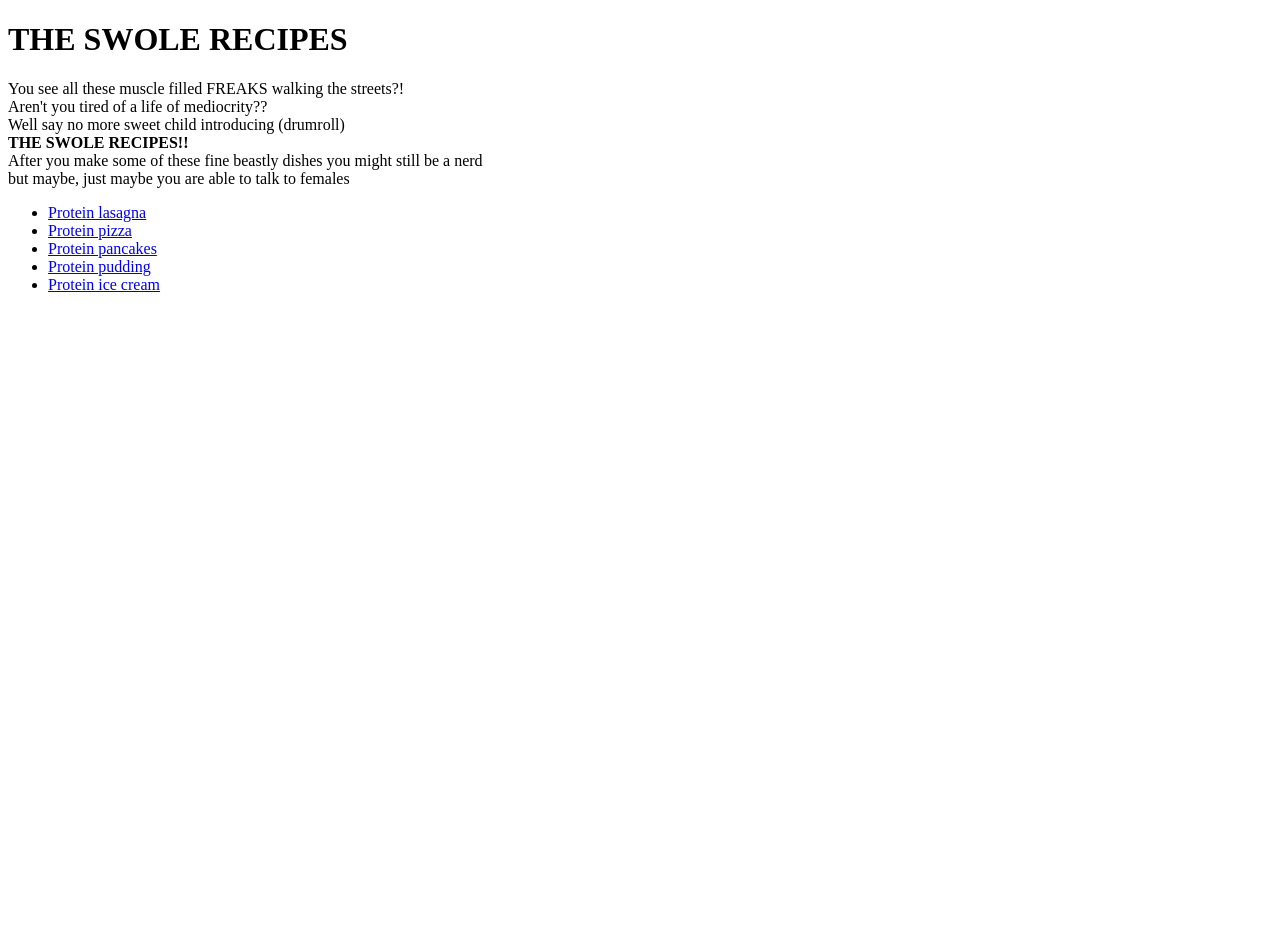
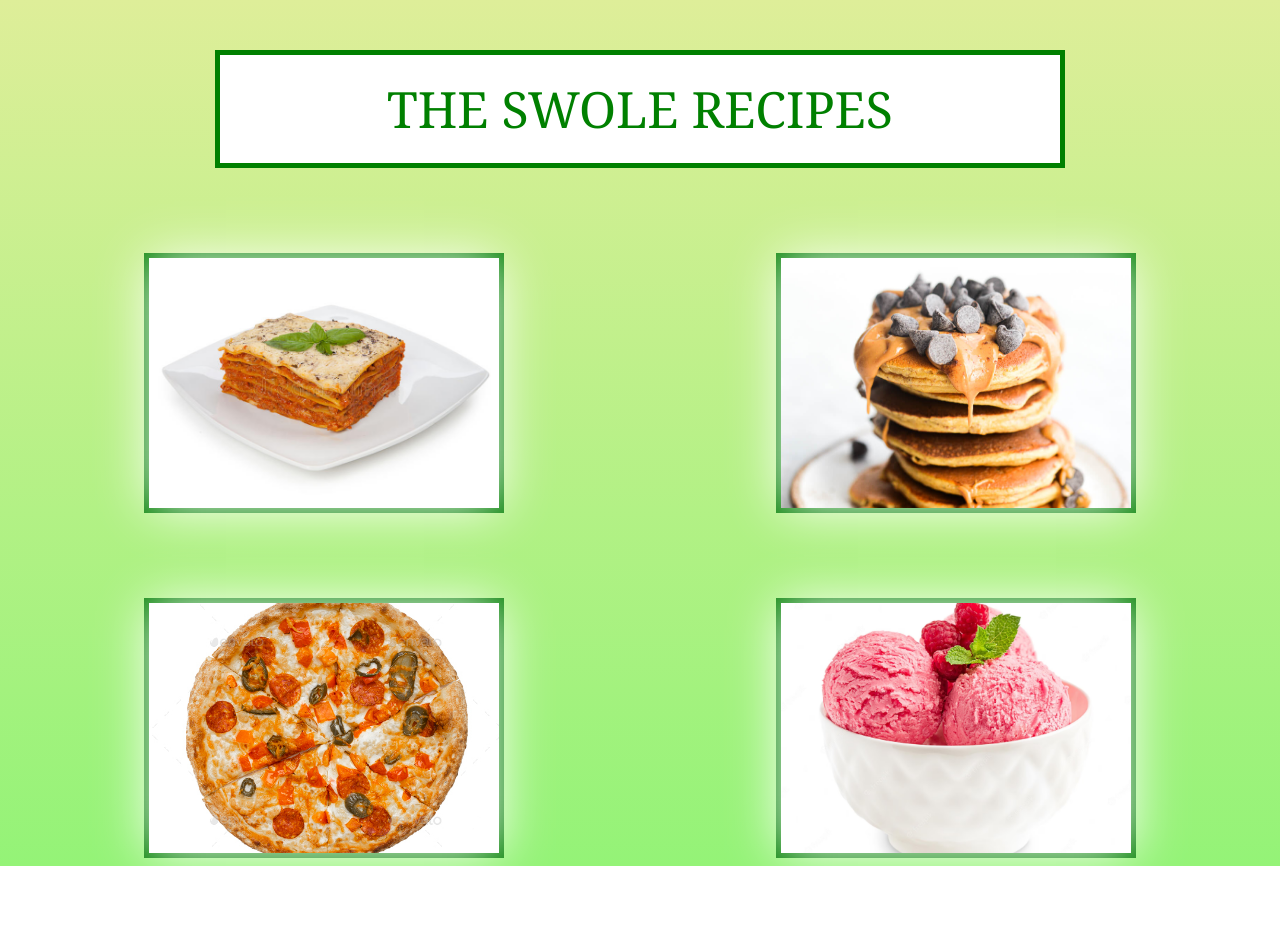
Before and after one commit to JakaAmbrus/Swole_recipes, a plain HTML site: page index.html in a window 1280 px wide. After the commit the page ends 866 px from the top, so only its background shows below. Drawn offline with Linux system fonts and the light colour scheme.

Commit message:
my first implimentation of basic css in my website

```diff
--- a/index.html
+++ b/index.html
@@ -5,41 +5,103 @@
     <meta http-equiv="X-UA-Compatible" content="IE=edge">
     <meta name="viewport" content="width=device-width, initial-scale=1.0">
     <title>Protein recipes</title>
+    <link rel="stylesheet" href="style.css" >
 </head>
 <body>
-    <h1>
+
+    <div class="title">
         THE SWOLE RECIPES
 
-    </h1>
-    <p>
+    </div>
+     <div class="main">
+
+        <div class="left">
+            <div class="top_l">
+                <img id="lasagna_pic" src="images/tasty-lasagna-plate-isolated-white-background-50978155.jpg" >
+            <a href="recipe/protein_lasagna.html" class="link" target="_blank">
+                <div class="inside_lasagna">
+
+                <p>
+                    <strong>PROTEIN LASAGNA</strong>
+                    <br>
+                    The most anabolic Lasagna recipe
+                    if your goal is to get JACKED!
+                </p>
+               </div>
+            </a>
+</div>
+<div class="bottom_l">
+    <img id="pizza_pic" src="images/Delicious Pizza Isolated over white background.jpg" >
+            <a href="recipe/protein_pizza.html" class="link" target="_blank">
+               <div class="inside_pizza">
+
+                <p>
+                    <strong>PROTEIN PIZZA</strong>
+                    <br>
+                    The most protein stacked pizza recipe
+                    to make you extra beefy!
+                </p>
+               </div>
+            </a>
+        </div>
+            </div>
+
+            <div class="right">
+                <div class="top_r">
+                    <img id="pancakes_pic" src="images/211018_Protein-Pancakes-1.jpg" >
+                <a href="recipe/protein_pancakes.html" class="link" target="_blank">
+                    <div class="inside_pancakes">
+
+                    <p>
+                        <strong>PROTEIN PANCAKES</strong>
+                        <br>
+                        Experience the taste of GAINS
+                        with these delicious pancakes!
+                    </p>
+                   </div>
+                </a>
+            </div>
+                <div class="bottom_r">
+                    <img id="ice_pic" src="images/cold-sweet-organic-berry-ice-cream-scoops-pink-color-with-raspberries-mint-leaf-bowl_244366-1038.avif" >
+                <a href="recipe/protein_ice_cream.html" class="link" target="_blank">
+                   <div class="inside_ice">
+
+                    <p>
+                        <strong>PROTEIN ICE CREAM</strong>
+                        <br>
+                        This tasty. low calorie and protein
+                        packed recipe will send shivers down your spine!
+                    </p>
+                   </div>
+                </a>
+                </div>
+                </div>
+
+</body>
+</html>
+<!--<img src="images/df86xun-e93e5651-0ecb-44e5-89f1-0c548c7dc508.png"
+                alt="Swolebob looking for some gains"
+                width="1000"
+                scrollamount="3500"
+>
+
+                  <li> <a href="recipe/protein_pudding.html">Protein pudding</a></li>
+
+                     <p>
         You see all these muscle filled FREAKS walking the streets?!
         <br>
         Aren't you tired of a life of mediocrity??
         <br>
-        Well say no more sweet child
-        introducing (drumroll)
+        Well say no more
+        <br>
+        introducing
         <br>
 
         <strong>THE SWOLE RECIPES!!</strong>
-        <br>
+
 
         After you make some of these fine beastly dishes you might still be a nerd
         <br>
         but maybe, just maybe you are able to talk to females
-
-    <ul>
-   <li> <a href="recipe/protein_lasagna.html">Protein lasagna</a> </li>
-    <li> <a href="recipe/protein_pizza.html">Protein pizza</a></li>
-        <li> <a href="recipe/protein_pancakes.html">Protein pancakes</a></li>
-            <li> <a href="recipe/protein_pudding.html">Protein pudding</a></li>
-                <li> <a href="recipe/protein_ice_cream.html">Protein ice cream</a></li>
-                </ul>
-                <marquee width="50%">
-                <img src="images/df86xun-e93e5651-0ecb-44e5-89f1-0c548c7dc508.png"
-                alt="Swolebob looking for some gains"
-                width="1000"
-                scrollamount="3500"
-                >
-            </marquee>
-</body>
-</html>
+</p>
+                -->
--- /dev/null
+++ b/style.css
@@ -0,0 +1,108 @@
+html{
+    background: linear-gradient(180deg, #deee99,#94f377);
+    min-height: 100vh;
+
+    font-family: Cambria, Cochin, Georgia, Times, 'Times New Roman', serif
+}
+body {
+    display: flex;
+flex-direction: column;
+margin-top: 50px;
+
+
+
+}
+.main{
+display: flex;
+flex-direction: row;
+justify-content: space-around;
+margin-top: 85px;
+
+
+}
+.boarder {
+
+
+
+}
+.title {
+    font-size: 50px;
+    color: green;
+    display: flex;
+    font-family: Cambria, Cochin, Georgia, Times, 'Times New Roman', serif;
+    border-style: solid;
+    border-width: 5px;
+    background-color: white;
+
+    padding: 20px;
+    justify-content: center;
+    width: 800px;
+    margin: auto;
+
+
+
+
+}
+
+.left, .right {
+    display: flex;
+    flex-direction: column;
+    justify-content: space-around;
+    gap: 85px;
+
+}
+
+.top_l, .bottom_l, .top_r, .bottom_r{
+
+   display: flex;
+    border-style: solid;
+    border-width: 5px;
+    border-color: green;
+
+    width: 350px;
+    height: 250px;
+    text-align: center;
+
+
+}
+.link {
+    width: 350px;
+    height: 250px;
+}
+.inside_lasagna, .inside_pizza, .inside_ice, .inside_pancakes{
+display: block;
+margin-top: 50px;
+font-size: large;
+
+color: rgb(232, 240, 232);
+
+
+}
+
+
+
+
+a {
+
+opacity: 0;
+text-decoration: none;
+color: black;
+position: absolute;
+}
+
+a:hover {
+
+    opacity: 1;
+    background: rgba(0, 0, 0, 0.65);
+    transition: 0.5s;
+}
+#pancakes_pic, #lasagna_pic, #pizza_pic, #ice_pic{
+    position: absolute;
+    width: 350px;
+    height: 250px;
+    display: inline;
+    object-fit: cover;
+    box-shadow: 0px 0px 50px white;
+
+
+}
```
Also changed, not shown: images/211018_Protein-Pancakes-1.jpg (added), images/Delicious Pizza Isolated over white background.jpg (added), images/cold-sweet-organic-berry-ice-cream-scoops-pink-color-with-raspberries-mint-leaf-bowl_244366-1038.avif (added), images/tasty-lasagna-plate-isolated-white-background-50978155.jpg (added).
